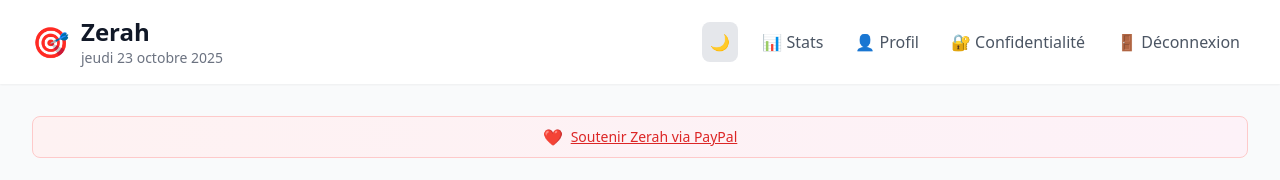
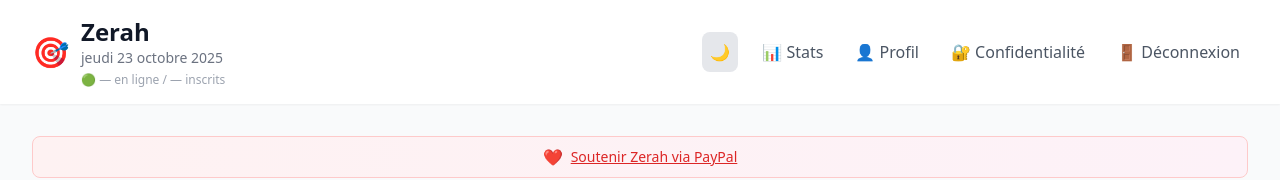
Before and after one commit to wilf974/zerah, a Next.js app: page /dashboard in a window 1280 px wide. Shown: the top 180 px of the page. Built offline with nearby package versions, Linux system fonts and the light colour scheme; no server answers.

Commit message:
fix: Always show user stats counter with fallback display

```diff
--- a/src/app/dashboard/page.tsx
+++ b/src/app/dashboard/page.tsx
@@ -300,11 +300,9 @@ export default function DashboardPage() {
                 <p className="text-sm text-gray-500 dark:text-gray-400">
                   {format(new Date(), 'EEEE d MMMM yyyy', { locale: fr })}
                 </p>
-                {userStats && (
-                  <p className="text-xs text-gray-400 dark:text-gray-500 mt-1">
-                    🟢 {userStats.onlineUsers} en ligne / {userStats.totalUsers} inscrits
-                  </p>
-                )}
+                <p className="text-xs text-gray-400 dark:text-gray-500 mt-1">
+                  🟢 {userStats?.onlineUsers ?? '—'} en ligne / {userStats?.totalUsers ?? '—'} inscrits
+                </p>
               </div>
             </div>
 
```
